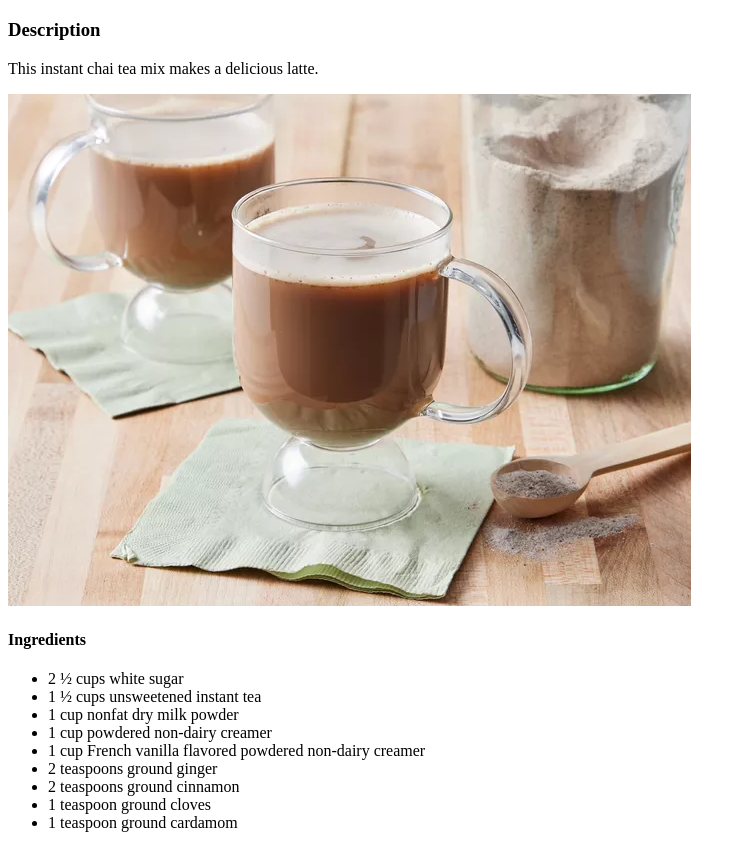
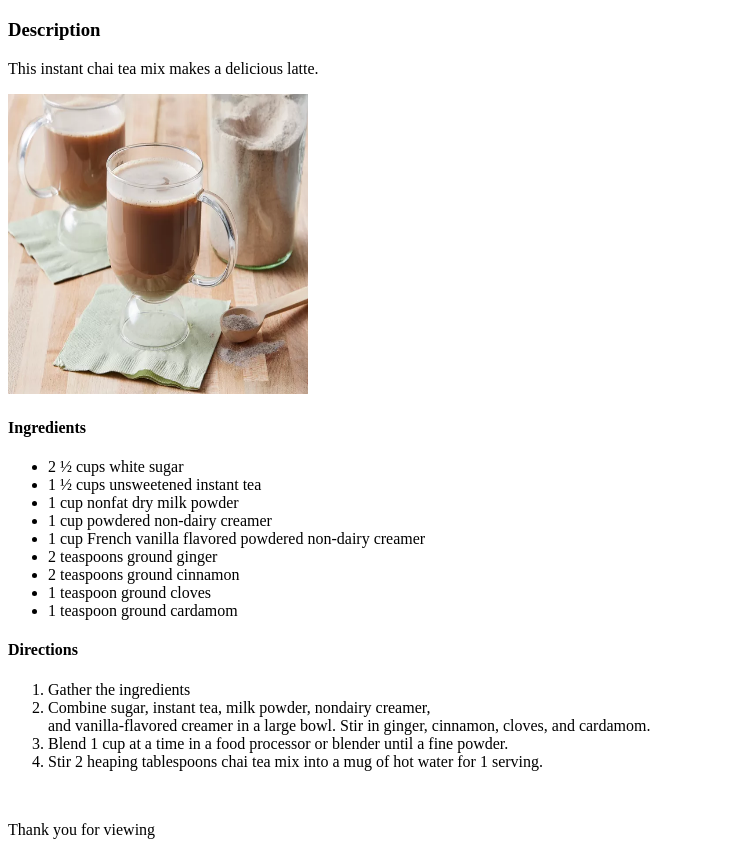
Before and after one commit to HarshYadav2004/Odin_recipes, a plain HTML site: page chai.html in a window 1280 px wide. Shown: the part 61-916 px from the top of the page, without its empty margins (0-746 px from the left). Drawn offline with Linux system fonts and the light colour scheme.

Commit message:
chai page direction is done

```diff
--- a/chai.html
+++ b/chai.html
@@ -9,7 +9,7 @@
     <h1>Chai Recipe</h1>
     <h3>Description</h3>
     <p>This instant chai tea mix makes a delicious latte.</p>
-    <img src="Images/chai_image.png" alt="chai image">
+    <img src="Images/chai_image.png" alt="chai image" width="300" height="300">
     <h4>Ingredients</h4>
     <ul>
         <li>2 ½ cups white sugar</li>
@@ -22,5 +22,14 @@
         <li>1 teaspoon ground cloves</li>
         <li>1 teaspoon ground cardamom</li>
     </ul>
+    <h4>Directions</h4>
+    <ol>
+        <li>Gather the ingredients</li>
+        <li>Combine sugar, instant tea, milk powder, nondairy creamer, <br>
+            and vanilla-flavored creamer in a large bowl. Stir in ginger, cinnamon, cloves, and cardamom.</li>
+        <li>Blend 1 cup at a time in a food processor or blender until a fine powder.</li>
+        <li>Stir 2 heaping tablespoons chai tea mix into a mug of hot water for 1 serving.</li>
+    </ol><br>
+    <p>Thank you for viewing</p>
 </body>
 </html>
```
